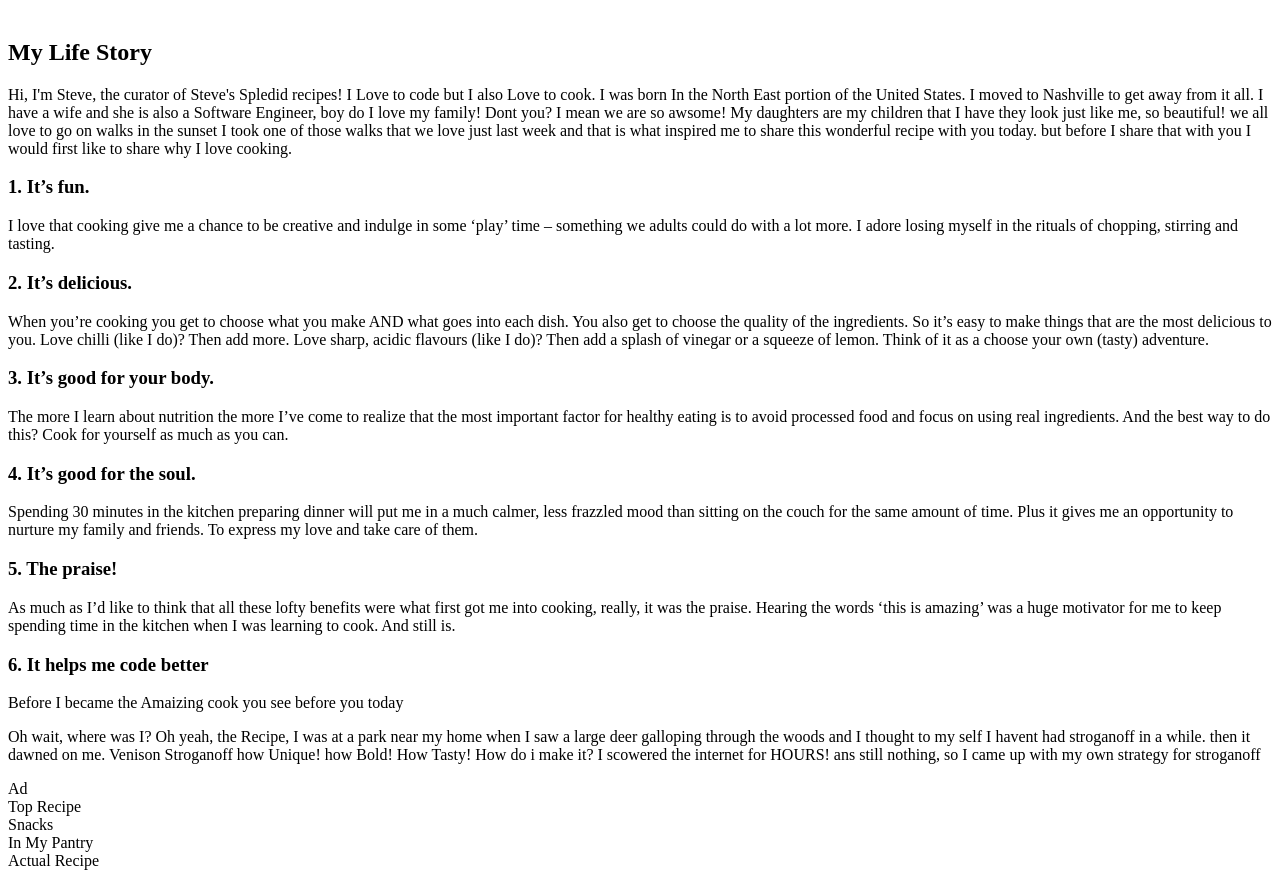
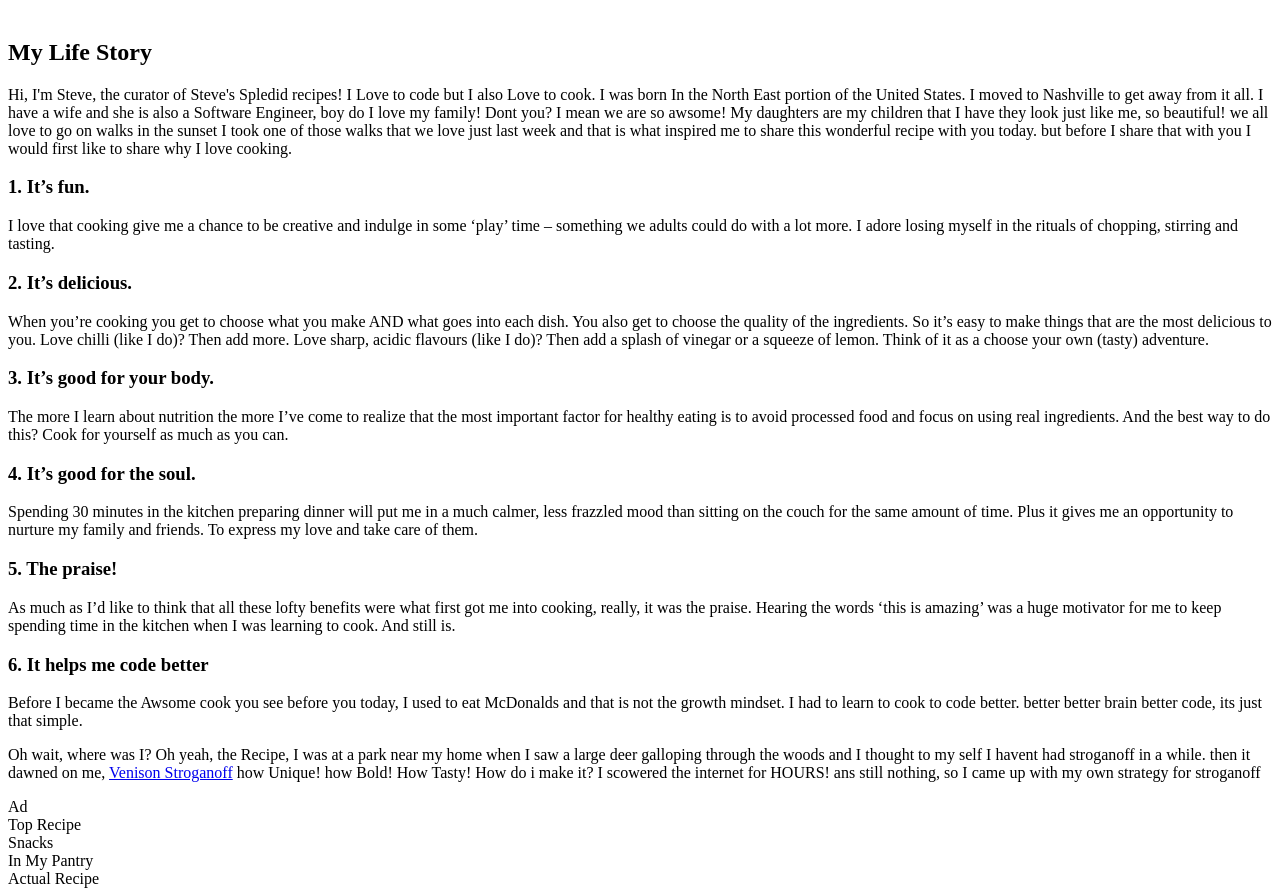
Before and after one commit to nss-day-cohort-54/worst-website-ever-group-6, a plain HTML site: page index.html in a window 1280 px wide. Shown: the part 79-975 px from the top of the page. Drawn offline with Linux system fonts and the light colour scheme.

Commit message:
life story comp.

```diff
--- a/index.html
+++ b/index.html
@@ -56,19 +56,21 @@
 
   And still is.
   <h3>6. It helps me code better</h3>
-  <p> Before I became the Amaizing cook you see before you today </p>
+  <p> Before I became the Awsome cook you see before you today, I used to eat McDonalds and that is not the growth mindset. I had to learn to cook to code better. better
+    better brain better code, its just that simple.
+  </p>
 </p>
 <p> Oh wait, where was I? Oh yeah, the Recipe, I was at a park near my home when I saw a large deer galloping through the woods and I thought to my self
-  I havent had stroganoff in a while. then it dawned on me. <a>Venison Stroganoff</a> how Unique!
+  I havent had stroganoff in a while. then it dawned on me, <a href="https://midwestniceblog.com/venison-stroganoff-recipe/">Venison Stroganoff</a> how Unique!
   how Bold! How Tasty! How do i make it? I scowered the internet for HOURS! ans still nothing, so I came up with my own
   strategy for stroganoff
 
 </p>
     </article>
-    <article class="Ads">Ad</article>
-    <article class="Top Recipes">Top Recipe</article>
-    <article class="Snacks">Snacks</article>
-    <article class= "In the pantry">In My Pantry</article>
+    <article>Ad</article>
+    <article>Top Recipe</article>
+    <article>Snacks</article>
+    <article>In My Pantry</article>
     <article class= "ActualRecipe">Actual Recipe</article>
 </body>
 </html>
```
